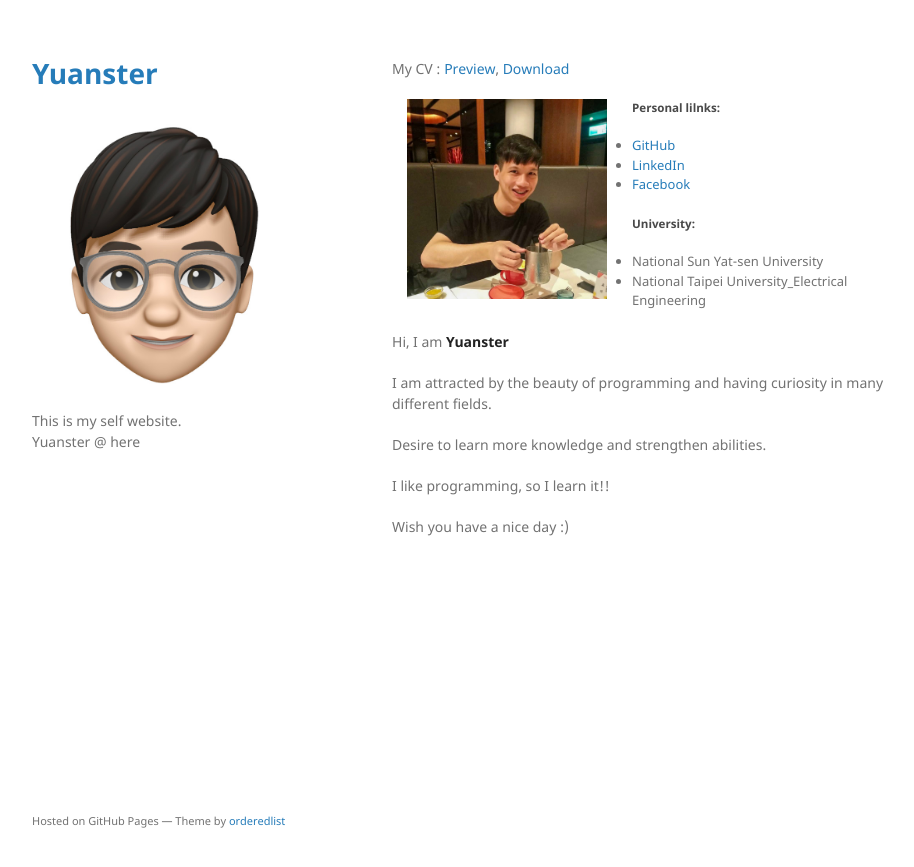
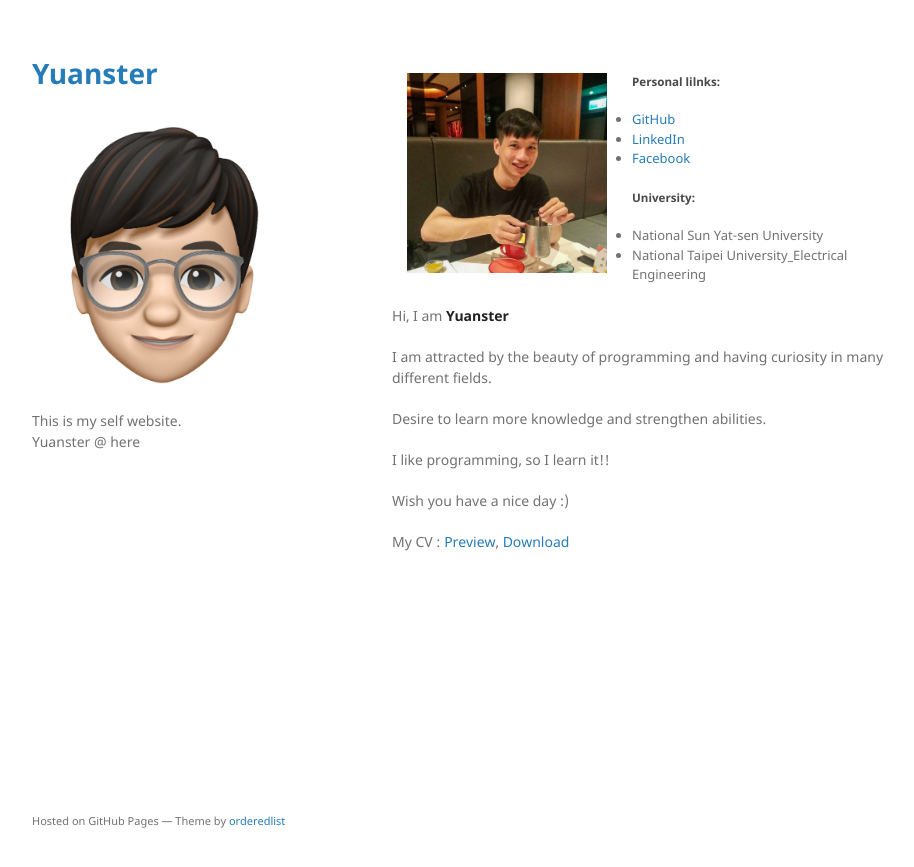
Before and after one commit to YaoyuanHsu/YaoyuanHsu.github.io, a Jekyll site: the page built from index.md, in a window 1280 px wide. Shown: the top 867 px of the page, without its empty margins (178-1092 px from the left). Built offline with Jekyll 4.4.1, drawn with Linux system fonts in a browser that asks for light colours; part of the change alters nothing that is shown.

Commit message:
Change outlet

```diff
--- a/index.md
+++ b/index.md
@@ -21,8 +21,6 @@ layout: default
     }
 </style>
 
-My CV : [Preview](./docs/CV.pdf), <a href="https://github.com/YaoyuanHsu/Yuanster/raw/gh-pages/docs/CV.pdf" target="_self">Download</a>
-
 <div class="image-container">
     <img class="image_left" src="index_profile.jpg" alt="drawing" width="200"/>
     <h5>Personal lilnks:</h5>
@@ -42,3 +40,5 @@ Hi, I am **Yuanster**
 <p> Desire to learn more knowledge and strengthen abilities.</p>
 <p> I like programming, so I learn it!!</p>
 <p> Wish you have a nice day :)</p>
+
+My CV : [Preview](./docs/CV.pdf), <a href="https://github.com/YaoyuanHsu/Yuanster/raw/gh-pages/docs/CV.pdf" target="_self">Download</a>
```
